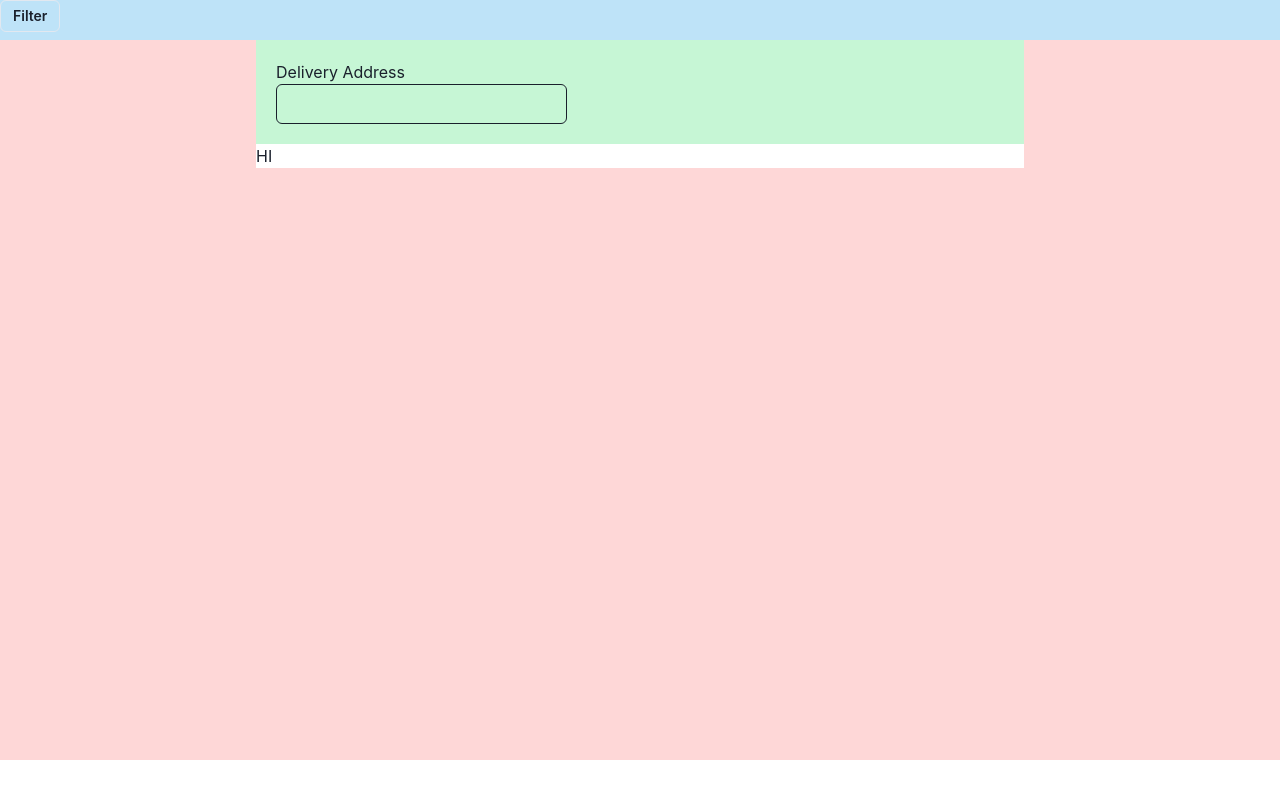
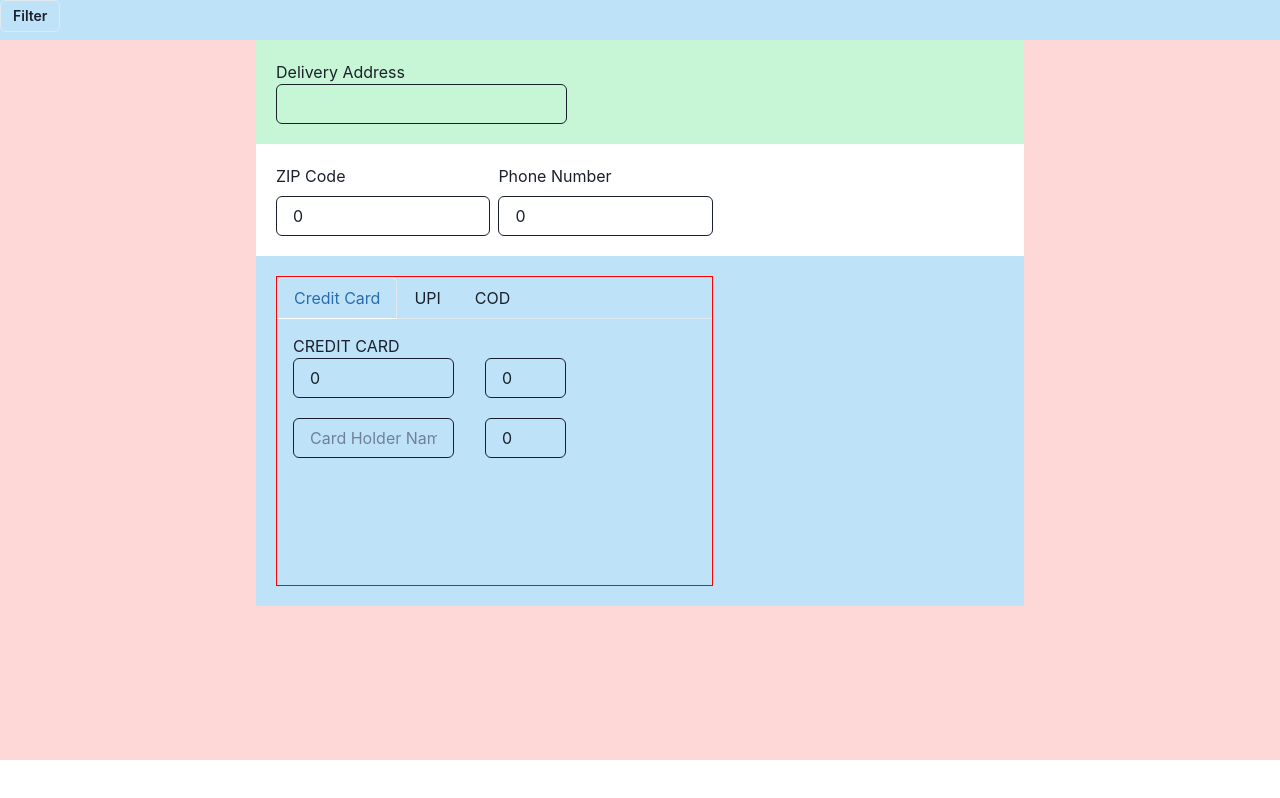
Before and after one commit to Saidinesh-25/shoppingkart, a Next.js app: page /users/payments in a window 1280 px wide. Built offline with nearby package versions, Linux system fonts and the light colour scheme.

Commit message:
added handleinput

```diff
--- a/pages/users/payments.tsx
+++ b/pages/users/payments.tsx
@@ -1,10 +1,52 @@
-import { Box, Input } from "@chakra-ui/react";
+import {
+  Box,
+  Button,
+  HStack,
+  Input,
+  Tab,
+  TabList,
+  TabPanel,
+  TabPanels,
+  Tabs,
+  Text,
+  VStack,
+} from "@chakra-ui/react";
 import React, { useState } from "react";
 
+type paymentInfo = {
+  address: string;
+  zip: number;
+  phone: number;
+
+  sixteendigitnumber: number;
+  date: number;
+  name: string;
+  cvv: number;
+
+  upi: string;
+  cod: boolean;
+};
+
 const Payments = () => {
-  const [address, setAddress] = useState<string>("");
-  const handleAddress = (e: any) => {
-    setAddress(e.target.value);
+  const [paymentInfo, setPaymentInfo] = useState<paymentInfo>({
+    address: "",
+    zip: 0,
+    phone: 0,
+    sixteendigitnumber: 0,
+    date: 0,
+    name: "",
+    cvv: 0,
+    upi: "",
+    cod: false,
+  });
+  const handleData = (e: any) => {
+    const { name, value } = e.target;
+    const updatedPayment: any = { ...paymentInfo };
+
+    updatedPayment[name] = value;
+
+    setPaymentInfo(updatedPayment);
+    console.log(updatedPayment, "firstconsole");
   };
   return (
     <Box
@@ -26,10 +68,11 @@ const Payments = () => {
         <Box>
           <Input
             type="text"
-            value={address}
+            name="address"
+            value={paymentInfo.address}
             w={{ base: "100%", sm: "100%", md: "60%", lg: "40%" }}
-            onChange={handleAddress}
             borderColor={"1px solid gray"}
+            onChange={handleData}
           ></Input>
         </Box>
       </Box>
@@ -37,8 +80,136 @@ const Payments = () => {
         w={{ base: "100%", sm: "100%", md: "60%", lg: "60%" }}
         h="auto"
         bg="white"
+        display={"flex"}
+        flexDir={"row"}
+        p="5"
       >
-        HI
+        <Box
+          w={{ base: "100%", sm: "100%", md: "60%", lg: "60%" }}
+          display={"flex"}
+          flexDir={"column"}
+        >
+          <HStack>
+            <VStack alignItems={"flex-start"}>
+              <Box>ZIP Code</Box>
+              <Box>
+                <Input
+                  type="text"
+                  name="zip"
+                  value={paymentInfo.zip}
+                  w="100%"
+                  borderColor={"1px solid gray"}
+                  onChange={handleData}
+                ></Input>
+              </Box>
+            </VStack>
+            <VStack alignItems={"flex-start"}>
+              <Text>Phone Number</Text>
+              <Box>
+                <Input
+                  name="phone"
+                  value={paymentInfo.phone}
+                  type="text"
+                  w="100%"
+                  borderColor={"1px solid gray"}
+                  onChange={handleData}
+                ></Input>
+              </Box>
+            </VStack>
+          </HStack>
+        </Box>
+      </Box>
+
+      <Box
+        w={{ base: "100%", sm: "100%", md: "60%", lg: "60%" }}
+        h="350px"
+        bg="blue.100"
+        display={"flex"}
+        flexDir={"row"}
+        p="5"
+      >
+        <Box
+          w={{ base: "100%", sm: "100%", md: "60%", lg: "60%" }}
+          display={"flex"}
+          flexDir={"column"}
+          border={"1px solid red"}
+        >
+          <Tabs variant="enclosed">
+            <TabList>
+              <Tab>Credit Card</Tab>
+              <Tab>UPI</Tab>
+              <Tab>COD</Tab>
+            </TabList>
+
+            <TabPanels>
+              <TabPanel>
+                <Box>CREDIT CARD</Box>
+                <HStack>
+                  <Input
+                    type="text"
+                    name="sixteendigitnumber"
+                    value={paymentInfo.sixteendigitnumber}
+                    w={{ base: "100%", sm: "100%", md: "60%", lg: "40%" }}
+                    placeholder="16 digit number"
+                    borderColor={"1px solid gray"}
+                    onChange={handleData}
+                  ></Input>
+
+                  <Box w="15px"></Box>
+
+                  <Input
+                    type="text"
+                    w={{ base: "50%", sm: "50%", md: "30%", lg: "20%" }}
+                    placeholder="MM/YY"
+                    borderColor={"1px solid gray"}
+                    value={paymentInfo.date}
+                    name="date"
+                    onChange={handleData}
+                  ></Input>
+                </HStack>
+                <HStack mt="5%">
+                  <Input
+                    type="text"
+                    placeholder="Card Holder Name"
+                    w={{ base: "100%", sm: "100%", md: "60%", lg: "40%" }}
+                    borderColor={"1px solid gray"}
+                    value={paymentInfo.name}
+                    name="name"
+                    onChange={handleData}
+                  ></Input>
+
+                  <Box w="15px"></Box>
+
+                  <Input
+                    type="text"
+                    w={{ base: "50%", sm: "50%", md: "30%", lg: "20%" }}
+                    placeholder="CVV"
+                    value={paymentInfo.cvv}
+                    name="cvv"
+                    borderColor={"1px solid gray"}
+                    onChange={handleData}
+                  ></Input>
+                </HStack>
+              </TabPanel>
+              <TabPanel>
+                <HStack>
+                  <Input
+                    type="text"
+                    w={{ base: "100%", sm: "100%", md: "60%", lg: "40%" }}
+                    placeholder="UPI ID"
+                    borderColor={"1px solid gray"}
+                    value={paymentInfo.upi}
+                    name="upi"
+                    onChange={handleData}
+                  ></Input>
+                </HStack>
+              </TabPanel>
+              <TabPanel>
+                <Button>Confirm COD</Button>
+              </TabPanel>
+            </TabPanels>
+          </Tabs>
+        </Box>
       </Box>
     </Box>
   );
```
